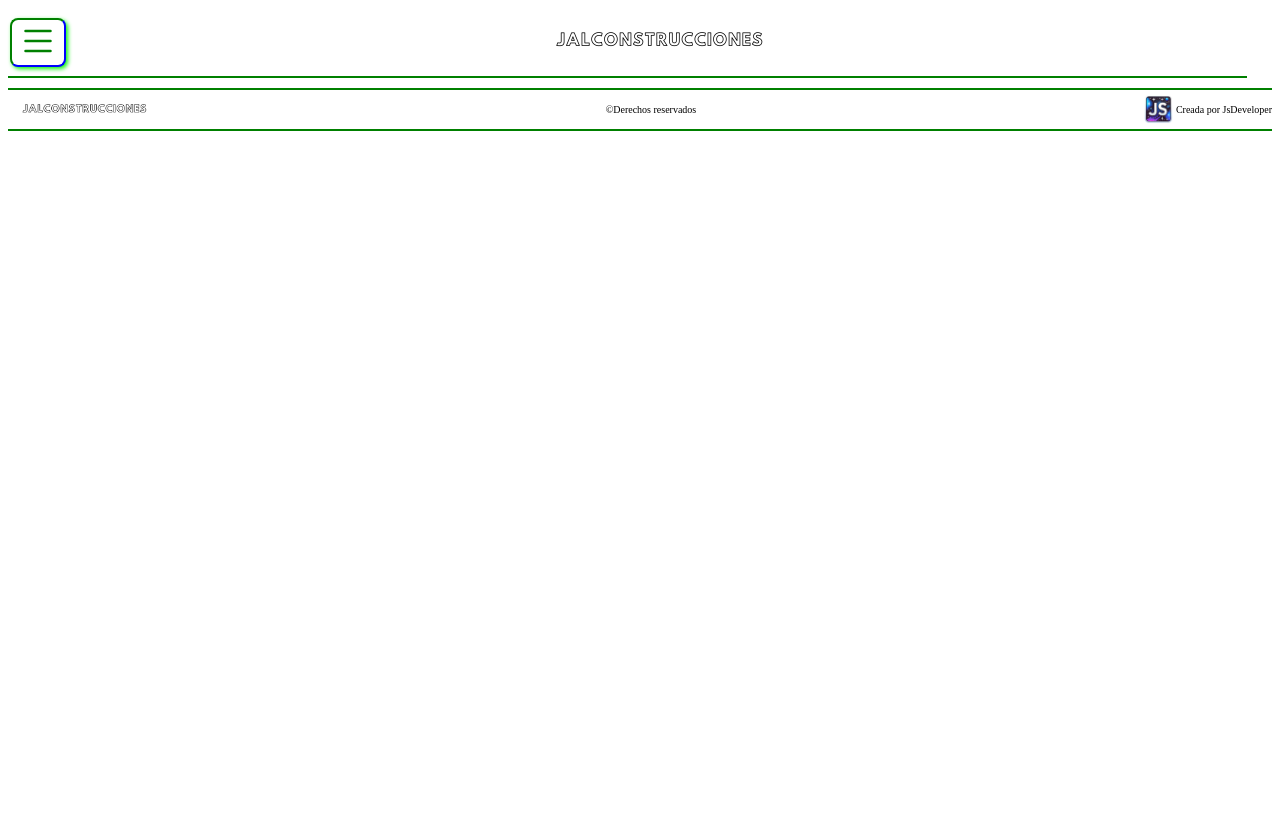
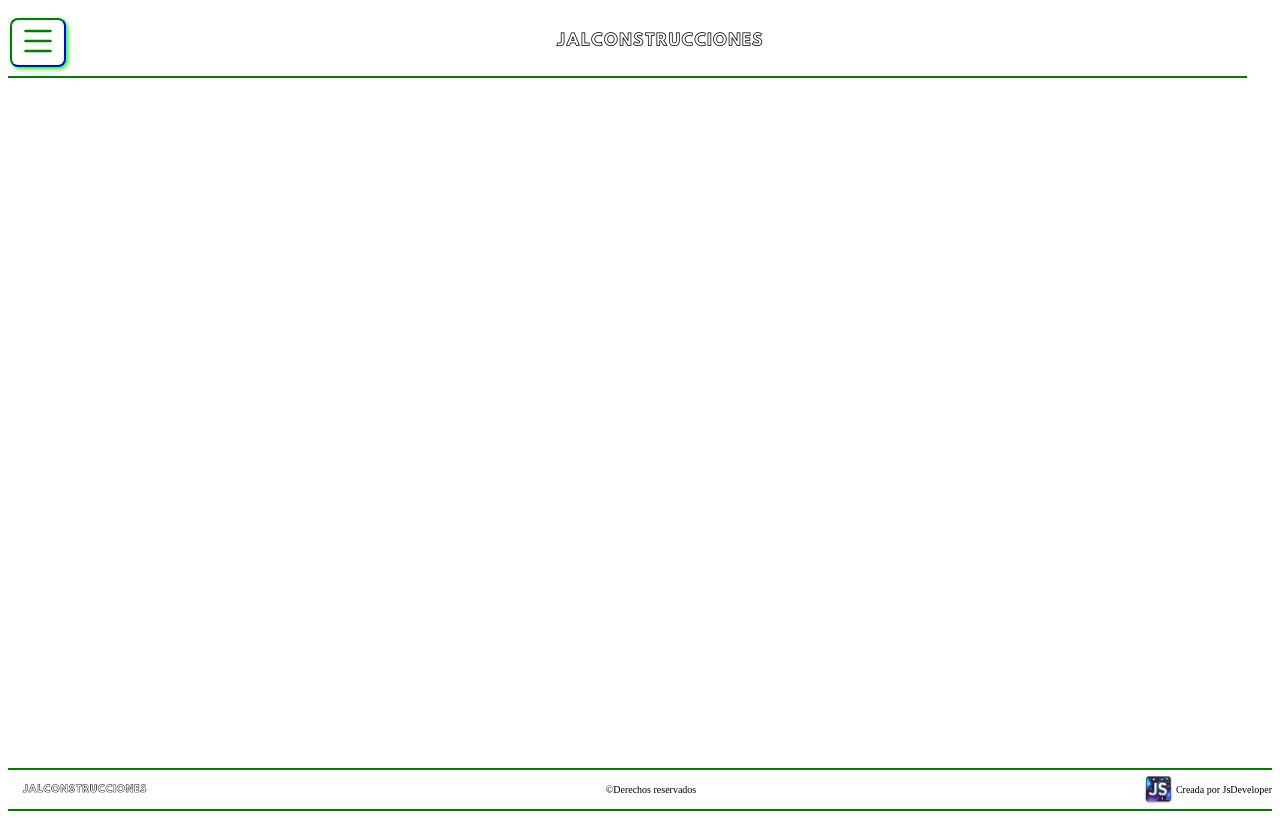
Before and after one commit to Josu98888/frontend-JALConstrucciones, an Angular app: page / in a window 1280 px wide. Built offline with nearby package versions, Linux system fonts and the light colour scheme.

Commit message:
Se créó el componente containerPage para dejar el lugar correcto a router-oulet

```diff
--- /dev/null
+++ b/src/app/Components/containerpage/containerpage.component.css
@@ -0,0 +1,9 @@
+.containerPage {
+    display: flex;
+    align-items: center;
+    justify-content: center;
+}
+.containerPage__container {
+    min-height: 85vh;
+    padding-inline: 4px;
+}
--- /dev/null
+++ b/src/app/Components/containerpage/containerpage.component.html
@@ -0,0 +1,5 @@
+<section class="containerPage">
+    <div class="containerPage__container">
+        <ng-content></ng-content>
+    </div>
+</section>
--- a/src/app/app.component.html
+++ b/src/app/app.component.html
@@ -1,3 +1,5 @@
 <app-header></app-header>
-<router-outlet></router-outlet>
+<app-containerpage>
+    <router-outlet></router-outlet>
+</app-containerpage>
 <app-footer></app-footer>
--- a/src/app/app.component.ts
+++ b/src/app/app.component.ts
@@ -2,10 +2,11 @@ import { Component } from '@angular/core';
 import { RouterOutlet } from '@angular/router';
 import { HeaderComponent } from './Components/header/header.component';
 import { FooterComponent } from './Components/footer/footer.component';
+import { ContainerpageComponent } from './Components/containerpage/containerpage.component';
 
 @Component({
   selector: 'app-root',
-  imports: [RouterOutlet, HeaderComponent, FooterComponent],
+  imports: [RouterOutlet, HeaderComponent, FooterComponent, ContainerpageComponent],
   templateUrl: './app.component.html',
   styleUrl: './app.component.css'
 })
```
Also changed, not shown: src/app/Components/containerpage/containerpage.component.ts (added, +11 -0 lines).
